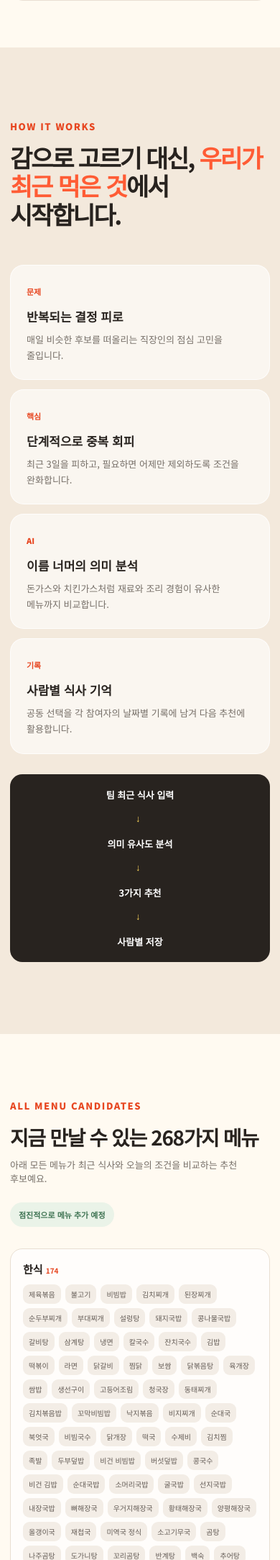
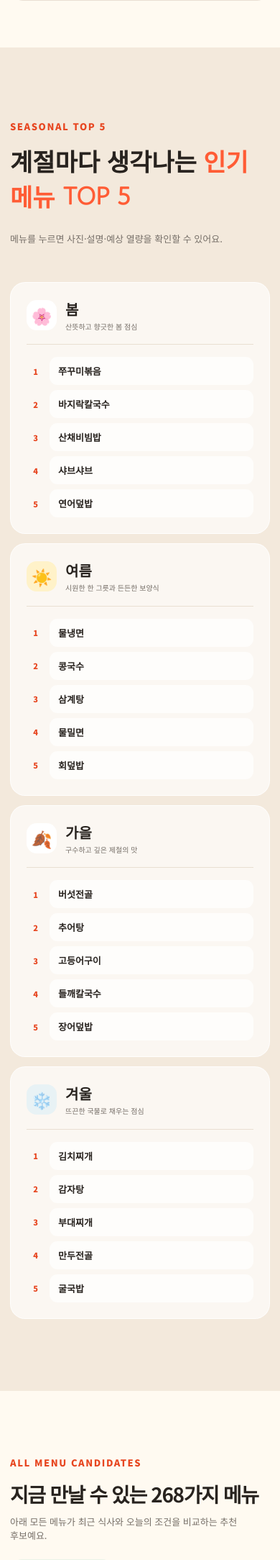
Before and after one commit to gyeongyee/whats-today-meal, a FastAPI app: page / in a window 390 px wide; the page is wider, and only the part inside the window is pictured. Shown: the part 2979-5147 px from the top of that part at 72% size. Run offline with FastAPI, Linux system fonts and the light colour scheme.

Commit message:
Replace how it works with seasonal top menus

```diff
--- a/app.py
+++ b/app.py
@@ -67,6 +67,32 @@ async def index(request: Request):
             alias or "",
             "/static/images/food-card-bg.webp",
         )
+    seasonal_top_menus = [
+        {
+            "season": "봄",
+            "emoji": "🌸",
+            "description": "산뜻하고 향긋한 봄 점심",
+            "menus": ["쭈꾸미볶음", "바지락칼국수", "산채비빔밥", "샤브샤브", "연어덮밥"],
+        },
+        {
+            "season": "여름",
+            "emoji": "☀️",
+            "description": "시원한 한 그릇과 든든한 보양식",
+            "menus": ["물냉면", "콩국수", "삼계탕", "물밀면", "회덮밥"],
+        },
+        {
+            "season": "가을",
+            "emoji": "🍂",
+            "description": "구수하고 깊은 제철의 맛",
+            "menus": ["버섯전골", "추어탕", "고등어구이", "들깨칼국수", "장어덮밥"],
+        },
+        {
+            "season": "겨울",
+            "emoji": "❄️",
+            "description": "뜨끈한 국물로 채우는 점심",
+            "menus": ["김치찌개", "감자탕", "부대찌개", "만두전골", "굴국밥"],
+        },
+    ]
     return templates.TemplateResponse(
         request=request,
         name="index.html",
@@ -75,6 +101,7 @@ async def index(request: Request):
             "menu_groups": menu_groups,
             "menu_count": len(MENU_CATALOG),
             "menu_image_map": menu_image_map,
+            "seasonal_top_menus": seasonal_top_menus,
         },
     )
 
--- a/static/app.js
+++ b/static/app.js
@@ -627,7 +627,7 @@ $("menuDetailClose").addEventListener("click", () => $("menuDetailDialog").close
 $("menuDetailDialog").addEventListener("click", (event) => {
     if (event.target === $("menuDetailDialog")) $("menuDetailDialog").close();
 });
-document.querySelectorAll(".catalog-menu").forEach((button) => {
+document.querySelectorAll(".catalog-menu, .season-menu").forEach((button) => {
     button.addEventListener("click", () => openMenuDetails(button.dataset.menu));
 });
 ["yesterday", "twoDaysAgo", "threeDaysAgo"].forEach((id) => {
--- a/static/style.css
+++ b/static/style.css
@@ -46,7 +46,7 @@ button { color: inherit; }
 
 .hero { min-height: 520px; display: grid; grid-template-columns: 1.2fr .8fr; align-items: center; gap: 50px; padding-block: 65px 85px; }
 .eyebrow { margin: 0 0 14px; color: var(--orange-dark); font-weight: 900; font-size: 13px; letter-spacing: .12em; }
-.hero h1, .story-section h2 { margin: 0; font-size: clamp(44px, 6vw, 72px); line-height: 1.17; letter-spacing: -.065em; }
+.hero h1 { margin: 0; font-size: clamp(44px, 6vw, 72px); line-height: 1.17; letter-spacing: -.065em; }
 em { color: var(--orange); font-style: normal; font-family: "Gowun Dodum", sans-serif; }
 .hero-copy { max-width: 630px; margin: 24px 0; color: var(--muted); line-height: 1.8; font-size: 17px; }
 .hero-visual { display: grid; place-items: center; }
@@ -194,15 +194,23 @@ input:focus, select:focus { border-color: var(--orange); box-shadow: 0 0 0 4px r
 .small-button.ghost { background: #efe9e2; color: var(--muted); }
 .empty-state { margin: 0; padding: 28px; border: 1px dashed var(--line); border-radius: 16px; color: var(--muted); text-align: center; font-size: 13px; }
 
-.story-section { padding-block: 100px; background: #f3e9dc; }
-.story-section h2 { max-width: 800px; font-size: clamp(34px, 5vw, 55px); }
-.story-grid { display: grid; grid-template-columns: repeat(4, 1fr); gap: 13px; margin-top: 50px; }
-.story-grid article { padding: 22px; background: rgba(255,255,255,.58); border: 1px solid rgba(255,255,255,.8); border-radius: 19px; }
-.story-grid span { color: var(--orange-dark); font-size: 11px; font-weight: 900; }
-.story-grid h3 { margin: 12px 0 9px; font-size: 17px; }
-.story-grid p { margin: 0; color: var(--muted); line-height: 1.7; font-size: 13px; }
-.flow { display: flex; justify-content: center; align-items: center; gap: 15px; margin-top: 28px; padding: 19px; border-radius: 17px; background: var(--ink); color: white; font-size: 13px; font-weight: 700; }
-.flow b { color: var(--yellow); }
+.seasonal-section { padding-block: 100px; background: #f3e9dc; }
+.seasonal-heading { display: flex; align-items: flex-end; justify-content: space-between; gap: 24px; margin-bottom: 42px; }
+.seasonal-heading h2 { max-width: 720px; margin: 0; font-size: clamp(34px, 5vw, 55px); }
+.seasonal-heading p { max-width: 300px; margin: 0 0 7px; color: var(--muted); font-size: 13px; line-height: 1.7; }
+.seasonal-grid { display: grid; grid-template-columns: repeat(4, 1fr); gap: 13px; }
+.season-card { padding: 22px; border: 1px solid rgba(255,255,255,.85); border-radius: 21px; background: rgba(255,255,255,.62); }
+.season-card-heading { display: flex; align-items: center; gap: 12px; min-height: 55px; padding-bottom: 17px; border-bottom: 1px solid var(--line); }
+.season-card-heading > span { display: grid; flex: 0 0 auto; width: 42px; height: 42px; place-items: center; border-radius: 14px; background: #fff; font-size: 23px; }
+.season-card-heading h3 { margin: 0; font-size: 20px; }
+.season-card-heading p { margin: 3px 0 0; color: var(--muted); font-size: 10px; line-height: 1.45; }
+.season-card ol { display: grid; gap: 7px; margin: 17px 0 0; padding: 0; list-style: none; }
+.season-card li { display: grid; grid-template-columns: 25px 1fr; align-items: center; gap: 7px; }
+.season-card li > span { color: var(--orange-dark); font-size: 11px; font-weight: 900; text-align: center; }
+.season-menu { width: 100%; padding: 10px 12px; border: 0; border-radius: 11px; color: var(--ink); background: rgba(255,255,255,.72); font: inherit; font-size: 13px; font-weight: 800; text-align: left; cursor: pointer; transition: transform .16s ease, color .16s ease, background .16s ease; }
+.season-menu:hover, .season-menu:focus-visible { color: #fff; background: var(--orange-dark); transform: translateX(2px); outline: none; }
+.season-여름 .season-card-heading > span { background: #fff2c9; }
+.season-겨울 .season-card-heading > span { background: #e8f2f5; }
 .catalog-section { padding-block: 90px; background: #fffaf1; }
 .catalog-heading { display: flex; align-items: flex-end; justify-content: space-between; gap: 24px; margin-bottom: 30px; }
 .catalog-heading h2 { margin: 0; font-size: clamp(28px, 4vw, 42px); letter-spacing: -.05em; }
@@ -240,7 +248,7 @@ footer p { margin: 8px 0 0; font-size: 11px; line-height: 1.6; }
     .hero-visual { display: none; }
     .history-grid, .card-grid, .member-meals, .preference-groups { grid-template-columns: 1fr; }
     .menu-card { min-height: 0; }
-    .story-grid { grid-template-columns: 1fr 1fr; }
+    .seasonal-grid { grid-template-columns: 1fr 1fr; }
     .catalog-groups { grid-template-columns: repeat(2, 1fr); }
     .timeline { grid-template-columns: 1fr; }
     .results-heading { align-items: flex-start; flex-direction: column; }
@@ -259,14 +267,13 @@ footer p { margin: 8px 0 0; font-size: 11px; line-height: 1.6; }
     .preference span { text-align: center; }
     .results-section { padding-block: 60px; }
     .timeline-section { padding-block: 65px; }
-    .story-grid { grid-template-columns: 1fr; }
+    .seasonal-heading { align-items: flex-start; flex-direction: column; }
+    .seasonal-grid { grid-template-columns: 1fr; }
     .catalog-heading { align-items: flex-start; flex-direction: column; }
     .catalog-groups { grid-template-columns: 1fr; }
     .timeline-row { grid-template-columns: 1fr auto auto; }
     .timeline-row time { grid-column: 1 / -1; }
     .section-title-row { flex-direction: column; }
-    .flow { align-items: stretch; flex-direction: column; text-align: center; }
-    .flow b { transform: rotate(90deg); }
 }
 @media (prefers-reduced-motion: reduce) {
     * { scroll-behavior: auto !important; transition: none !important; }
--- a/templates/index.html
+++ b/templates/index.html
@@ -6,7 +6,7 @@
     <meta name="description" content="회사 동료들의 최근 3일 식사를 분석해 모두에게 새로운 점심 메뉴를 추천합니다.">
     <meta name="theme-color" content="#ff5c35">
     <title>오늘 뭐 먹지 AI — 점심 고민을 30초 만에</title>
-    <link rel="stylesheet" href="{{ url_for('static', path='/style.css') }}?v=9">
+    <link rel="stylesheet" href="{{ url_for('static', path='/style.css') }}?v=10">
 </head>
 <body>
 <header class="site-header">
@@ -158,17 +158,31 @@
         <div id="timeline" class="timeline"></div>
     </section>
 
-    <section class="story-section">
+    <section class="seasonal-section">
         <div class="shell">
-            <p class="eyebrow">HOW IT WORKS</p>
-            <h2>감으로 고르기 대신, <em>우리가 최근 먹은 것</em>에서 시작합니다.</h2>
-            <div class="story-grid">
-                <article><span>문제</span><h3>반복되는 결정 피로</h3><p>매일 비슷한 후보를 떠올리는 직장인의 점심 고민을 줄입니다.</p></article>
-                <article><span>핵심</span><h3>단계적으로 중복 회피</h3><p>최근 3일을 피하고, 필요하면 어제만 제외하도록 조건을 완화합니다.</p></article>
-                <article><span>AI</span><h3>이름 너머의 의미 분석</h3><p>돈가스와 치킨가스처럼 재료와 조리 경험이 유사한 메뉴까지 비교합니다.</p></article>
-                <article><span>기록</span><h3>사람별 식사 기억</h3><p>공동 선택을 각 참여자의 날짜별 기록에 남겨 다음 추천에 활용합니다.</p></article>
+            <p class="eyebrow">SEASONAL TOP 5</p>
+            <div class="seasonal-heading">
+                <h2>계절마다 생각나는 <em>인기 메뉴 TOP 5</em></h2>
+                <p>메뉴를 누르면 사진·설명·예상 열량을 확인할 수 있어요.</p>
             </div>
-            <div class="flow"><span>팀 최근 식사 입력</span><b>→</b><span>의미 유사도 분석</span><b>→</b><span>3가지 추천</span><b>→</b><span>사람별 저장</span></div>
+            <div class="seasonal-grid">
+                {% for item in seasonal_top_menus %}
+                <article class="season-card season-{{ item.season }}">
+                    <div class="season-card-heading">
+                        <span aria-hidden="true">{{ item.emoji }}</span>
+                        <div><h3>{{ item.season }}</h3><p>{{ item.description }}</p></div>
+                    </div>
+                    <ol>
+                        {% for menu in item.menus %}
+                        <li>
+                            <span>{{ loop.index }}</span>
+                            <button class="season-menu" type="button" data-menu="{{ menu }}" aria-label="{{ menu }} 상세 정보 보기">{{ menu }}</button>
+                        </li>
+                        {% endfor %}
+                    </ol>
+                </article>
+                {% endfor %}
+            </div>
         </div>
     </section>
 
@@ -223,6 +237,6 @@
         "menuImages": menu_image_map
     } | tojson }};
 </script>
-<script src="{{ url_for('static', path='/app.js') }}?v=12" defer></script>
+<script src="{{ url_for('static', path='/app.js') }}?v=13" defer></script>
 </body>
 </html>
```
Also changed, not shown: tests/test_api.py (+4 -0 lines).
